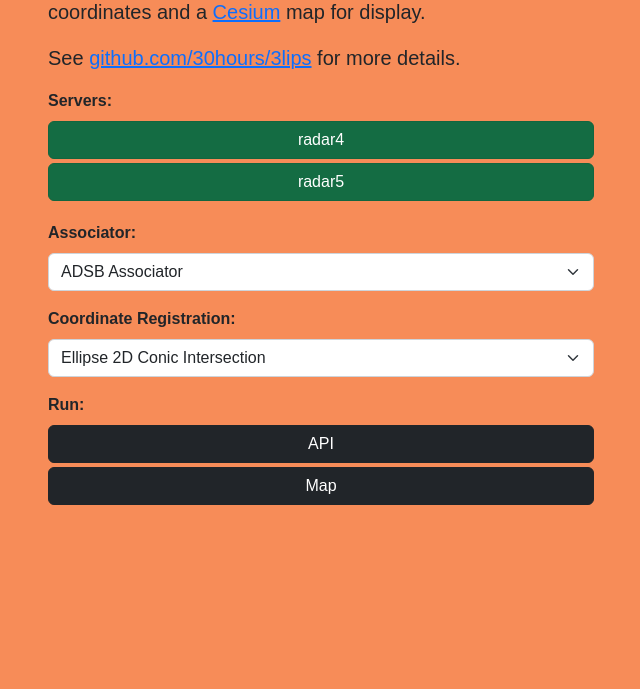
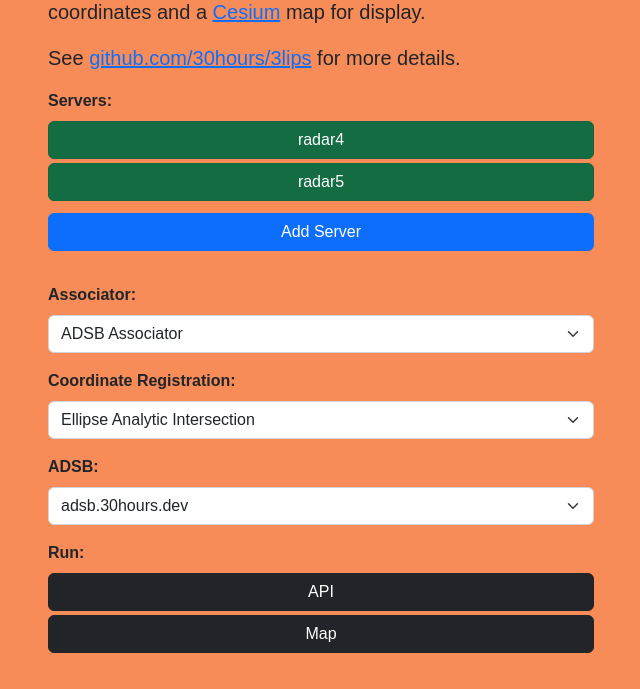
Before and after one commit to 30hours/3lips, a Flask app: page / in a window 1280 px wide. Shown: the part 247-936 px from the top of the page, without its empty margins (319-959 px from the left). Before the commit the page ends 752 px from the top, so only its background shows below. Run offline with Flask 3, Linux system fonts and the light colour scheme; some libraries are stand-ins or nearby versions.

Commit message:
Add server button functional

```diff
--- a/src/main.py
+++ b/src/main.py
@@ -14,13 +14,22 @@ associators = [
   {"name": "ADSB Associator", "id": "adsb-associator"}
 ]
 coordregs = [
-  {"name": "Ellipse 2D Conic Intersection", "id": "ellipse-2d-conic-int"}
+  {"name": "Ellipse Analytic Intersection", "id": "ellipse-conic-int"},
+  {"name": "Ellipse Parametric", "id": "ellipse-parametric"},
+  {"name": "Ellipse Parametric (Arc Length)", "id": "ellipse-parametric-arc"},
+  {"name": "Ellipsoid Parametric", "id": "ellipsoid-parametric"},
+  {"name": "Ellipsoid Parametric (Arc Length)", "id": "ellipsoid-parametric-arc"}
+]
+
+adsbs = [
+  {"name": "adsb.30hours.dev", "url": "adsb.30hours.dev"},
+  {"name": "None", "url": ""}
 ]
 
 @app.route("/")
 def index():
     return render_template("index.html", servers=servers, \
-      associators=associators, coordregs=coordregs)
+      associators=associators, coordregs=coordregs, adsbs=adsbs)
 
 # serve static files from the /app/public folder
 @app.route('/public/<path:file>')
@@ -32,7 +41,7 @@ def serve_static(file):
 @app.route("/api")
 def api():
     urls = request.args.getlist("url")
-    data = [{"url": url} for url in urls]
+    data = [{"url": 'http://' + url} for url in urls]
     return jsonify(data)
 
 @app.route("/map")
--- a/src/public/js/index.js
+++ b/src/public/js/index.js
@@ -13,7 +13,82 @@ function toggle_button(button) {
   }
 
   // Set the value to server.url when the button is pressed
-  var serverUrl = button.getAttribute('server-url');
+  var serverUrl = button.getAttribute('value');
   button.value = pressed === 'true' ? serverUrl : '';
   console.log(button.value);
 }
+
+function addNewServer() {
+  const container = document.getElementById("new-server-container");
+
+  // Create a new text field
+  const textField = document.createElement("input");
+  textField.type = "text";
+  textField.placeholder = "Enter new server name";
+  textField.classList.add("form-control", "new-server-field");
+
+  // Create Submit and Cancel buttons
+  const submitBtn = document.createElement("button");
+  submitBtn.innerText = "Submit";
+  submitBtn.classList.add("btn", "btn-success", "w-100", "mb-1");
+  submitBtn.onclick = submitNewServer;
+
+  const cancelBtn = document.createElement("button");
+  cancelBtn.innerText = "Cancel";
+  cancelBtn.classList.add("btn", "btn-danger", "w-100", "mb-1");
+  cancelBtn.onclick = cancelNewServer;
+
+  // Append elements to the container
+  container.innerHTML = ""; // Clear previous content
+  container.appendChild(textField);
+  container.appendChild(submitBtn);
+  container.appendChild(cancelBtn);
+}
+
+function submitNewServer(event) {
+
+  event.preventDefault();
+
+  const container = document.getElementById("new-server-container");
+  const textField = container.querySelector(".new-server-field");
+
+  // Get the entered value
+  const serverName = textField.value;
+
+  // Validate if the serverName is not empty
+  if (serverName.trim() === "") {
+    alert("Please enter a valid server name.");
+    return;
+  }
+
+  // Create a new button for the server
+  const serverBtn = document.createElement("button");
+  serverBtn.type = "button";
+  serverBtn.classList.add("btn", "btn-success", "toggle-button", "active", "w-100", "mb-1");
+  serverBtn.dataset.toggle = "button";
+  serverBtn.setAttribute("aria-pressed", "true");
+  serverBtn.setAttribute("server-url", serverName);
+  serverBtn.innerText = serverName;
+  serverBtn.onclick = function () {
+    toggle_button(this);
+  };
+
+  // Create a hidden input to store the server URL
+  const hiddenInput = document.createElement("input");
+  hiddenInput.type = "hidden";
+  hiddenInput.name = "url";
+  hiddenInput.value = serverName;
+
+  // Append the button and input to the server list
+  const serverList = document.querySelector("#server-list");
+  serverList.appendChild(serverBtn);
+  serverList.appendChild(hiddenInput);
+
+  // Clear the new server container
+  container.innerHTML = "";
+}
+
+function cancelNewServer() {
+  const container = document.getElementById("new-server-container");
+  container.innerHTML = "";
+}
--- a/src/templates/index.html
+++ b/src/templates/index.html
@@ -57,9 +57,15 @@
       <div class="mb-3">
       <label class="form-label fw-bold">Servers:</label>
       {% for server in servers %}
-          <button type="button" class="btn btn-success toggle-button active w-100 mb-1" data-toggle="button" aria-pressed="true" server-url="{{ server.url }}" onclick="toggle_button(this)">{{ server.name }}</button>
-          <input type="hidden" name="url" value="{{ server.url }}">
+          <button type="button" class="btn btn-success toggle-button active w-100 mb-1" name="url" data-toggle="button" aria-pressed="true" value="{{ server.url }}" onclick="toggle_button(this)">{{ server.name }}</button>
+          <!-- <input type="hidden" name="url" value="{{ server.url }}"> -->
       {% endfor %}
+      <div id="server-list">
+        <!-- Existing or dynamically added server buttons go here -->
+      </div>
+      <!-- Add the new server functionality here -->
+      <button type="button" class="btn btn-primary add-server-btn w-100 mt-2 mb-3" onclick="addNewServer()">Add Server</button>
+        <div class="" id="new-server-container"></div>
       </div>
 
       <div class="mb-3">
@@ -73,9 +79,18 @@
 
       <div class="mb-3">
         <label class="form-label fw-bold">Coordinate Registration:</label>
-        <select class="form-select" name="associator">
+        <select class="form-select" name="coordreg">
           {% for coordreg in coordregs %}
             <option value="{{ coordreg.id }}">{{ coordreg.name }}</option>
+          {% endfor %}
+        </select>
+      </div>
+
+      <div class="mb-3">
+        <label class="form-label fw-bold">ADSB:</label>
+        <select class="form-select" name="adsb">
+          {% for adsb in adsbs %}
+            <option value="{{ adsb.url }}">{{ adsb.name }}</option>
           {% endfor %}
         </select>
       </div>
@@ -84,11 +99,10 @@
         <label class="form-label fw-bold">Run:</label>
         <button type="submit" class="btn btn-dark w-100">API</button>
       </div>
+      <div class="mb-3">
+        <button type="button" class="btn btn-dark w-100">Map</button>
+      </div>
     </form>
-  </div>
-
-  <div class="mb-3">
-    <button class="btn btn-dark w-100">Map</button>
   </div>
 
 </div>
```
